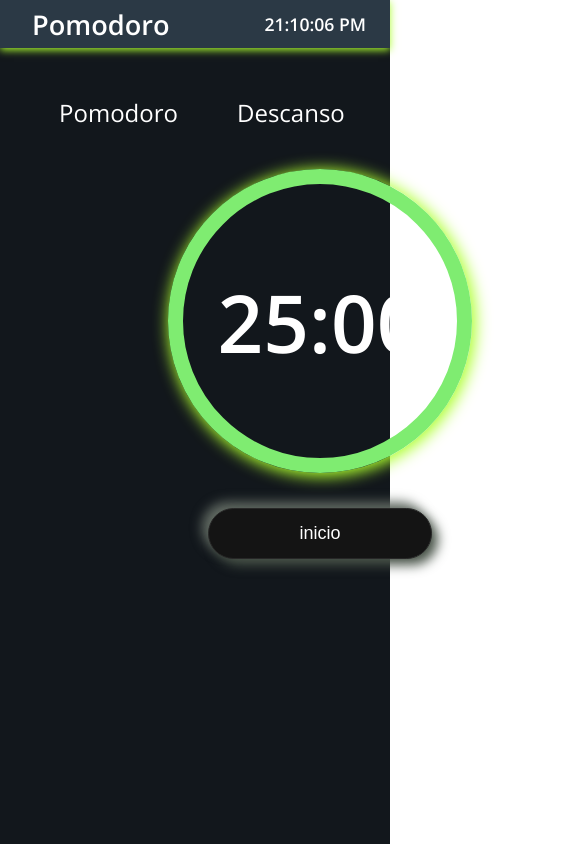
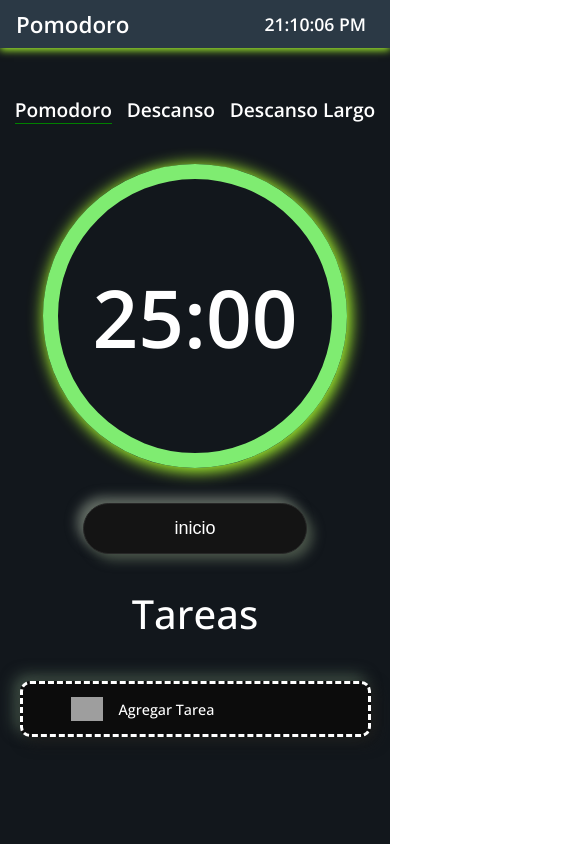
Before and after one commit to jorgeheiden/Pomodoro-app, an Angular app: page / in a window 390 px wide. Shown: the top 844 px of the page, 585 px wide, since content can reach past the window. Built offline with nearby package versions, Linux system fonts and the light colour scheme; grey boxes are pictures that could not be loaded.

Commit message:
responsividad v1

```diff
--- a/src/app/componentes/home/home.component.html
+++ b/src/app/componentes/home/home.component.html
@@ -1,7 +1,7 @@
 <div class="contenedor-home">
     <app-nav-bar></app-nav-bar>
     <div class="contenedor-home-reloj-tareas">
-        <app-reloj></app-reloj>
-        <app-tareas></app-tareas>
+            <app-reloj></app-reloj>
+            <app-tareas></app-tareas>
     </div>
 </div>
--- a/src/app/componentes/home/home.component.scss
+++ b/src/app/componentes/home/home.component.scss
@@ -9,3 +9,27 @@
     margin-top: 3rem;
     width: 100%;
 }
+app-tareas{
+    width: 50%;
+
+}
+app-reloj{
+    width: 50%;
+
+}
+
+@media screen and (max-width: 1024px){
+    .contenedor-home-reloj-tareas{
+        flex-direction: column;
+    }
+    app-reloj{
+        width: 100%;
+    }
+    app-tareas{
+        width: 100%;
+
+    }
+    @media screen and (max-width: 576px){
+
+    }
+}
--- a/src/app/componentes/nav-bar/nav-bar.component.scss
+++ b/src/app/componentes/nav-bar/nav-bar.component.scss
@@ -36,3 +36,9 @@
     height: 1.3rem;
     margin-right: 0.5rem;
 }
+@media screen and (max-width: 576px){
+    .container-titulo{
+        font-size: 1.4rem;
+        margin-left: 1rem;
+    }
+}
--- a/src/app/componentes/reloj/reloj.component.html
+++ b/src/app/componentes/reloj/reloj.component.html
@@ -1,8 +1,8 @@
 <div class="container">
     <div class="container-bar-reloj">
-        <p (click)="pomodoro()">Pomodoro</p>
-        <p (click)="descanso()" >Descanso</p>
-        <p (click)="descansoLargo()" >Descanso Largo</p>
+        <p (click)="pomodoro()" [ngClass]="{'bordeVerde': bordeVerde}">Pomodoro</p>
+        <p (click)="descanso()" [ngClass]="{'bordeAzul': bordeAzul}">Descanso</p>
+        <p (click)="descansoLargo()" [ngClass]="{'bordeAzul2': bordeAzul2}">Descanso Largo</p>
     </div>
     <div class="container-reloj">
         <h1 class="reloj" [ngClass]="{'cambiarBorde': borde}" >{{minutos}}:{{segundos}}</h1>
--- a/src/app/componentes/reloj/reloj.component.scss
+++ b/src/app/componentes/reloj/reloj.component.scss
@@ -3,8 +3,8 @@
 .container{
     display: flex;
     flex-direction: column;
-    width: 40rem;
-    height: 25rem;
+    width: 100%;
+    margin-bottom: 2rem;
 }
 .container-bar-reloj{
     display: flex;
@@ -17,6 +17,15 @@
     font-weight: 400;
     font-size: 1.5rem;
     cursor: pointer;
+}
+.bordeVerde{
+    border-bottom: 1px solid green;
+}
+.bordeAzul{
+    border-bottom: 1px solid blue;
+}
+.bordeAzul2{
+    border-bottom: 1px solid blue;
 }
 .container-reloj{
     display: flex;
@@ -66,3 +75,10 @@
  box-shadow: inset 4px 4px 12px #b4beb1,
              inset -4px -4px 12px #e9fdef;
 }
+
+@media screen and (max-width: 576px){
+    .container-bar-reloj p{
+        font-size: 1.2rem;
+        font-weight: 600;
+    }
+}
--- a/src/app/componentes/reloj/reloj.component.ts
+++ b/src/app/componentes/reloj/reloj.component.ts
@@ -21,6 +21,9 @@ export class RelojComponent implements OnInit {
   btn = "inicio"
   msjConfirm!:any
   borde = false
+  bordeVerde = true
+  bordeAzul = false
+  bordeAzul2 = false
   cuentaRegresiva(){
     if(this.segundos == "00"){
       this.segundos = 59
@@ -84,7 +87,9 @@ export class RelojComponent implements OnInit {
         this.minutos = 25
         this.pararConteo()
         this.borde = true
-        this.servicio.setCambioColorValor = true
+        this.bordeAzul = false
+        this.bordeAzul2 = false
+        this.servicio.setCambioColorValor = false
       }
     }
     else{
@@ -92,6 +97,9 @@ export class RelojComponent implements OnInit {
       this.minutos = 25
     }
     this.borde = false
+    this.bordeVerde = true
+    this.bordeAzul = false
+    this.bordeAzul2 = false
     this.servicio.setCambioColorValor = false
   }
   //Descanso Corto
@@ -103,6 +111,9 @@ export class RelojComponent implements OnInit {
         this.minutos = 5
         this.pararConteo()
         this.borde = true
+        this.bordeAzul = true
+        this.bordeAzul2 = false
+        this.bordeVerde = false
         this.servicio.setCambioColorValor = true
       }
     }
@@ -110,6 +121,9 @@ export class RelojComponent implements OnInit {
       this.segundos = "00"
       this.minutos = 5
       this.borde = true
+      this.bordeAzul = true
+      this.bordeAzul2 = false
+      this.bordeVerde = false
       this.servicio.setCambioColorValor = true
     }
 
@@ -123,6 +137,9 @@ export class RelojComponent implements OnInit {
         this.minutos = 15
         this.pararConteo()
         this.borde = true
+        this.bordeAzul2 = true
+        this.bordeAzul = false
+        this.bordeVerde = false
         this.servicio.setCambioColorValor = true
       }
     }
@@ -130,6 +147,9 @@ export class RelojComponent implements OnInit {
       this.segundos = "00"
       this.minutos = 15
       this.borde = true
+      this.bordeAzul2 = true
+      this.bordeAzul = false
+      this.bordeVerde = false
       this.servicio.setCambioColorValor = true
     }
   }
--- a/src/app/componentes/tareas/tareas.component.html
+++ b/src/app/componentes/tareas/tareas.component.html
@@ -21,7 +21,7 @@
         </div>
         <div class="contenedor-editarTarea" [ngClass]="{'ocularEditarTareas': claseOcultarEditarTarea}">
             <input type="text" placeholder="Escribe una tarea..." #tarea>
-            <div>
+            <div class="contenedor-btn">
                 <button (click)="aceptar(tarea.value); tarea.value = '' ">Aceptar</button>
                 <button (click)="cancelar()">Cancelar</button>
             </div>
--- a/src/app/componentes/tareas/tareas.component.scss
+++ b/src/app/componentes/tareas/tareas.component.scss
@@ -2,8 +2,10 @@
     display: flex;
     flex-direction: column;
     align-items: center;
-    width: 25rem;
+    width: 100%;
+
 }
+
 .titulo h1{
     color: white;
     margin-bottom: 0.5rem;
@@ -11,13 +13,15 @@
     font-weight: 500;
     font-size: 2.5rem;
 }
+.contenedor-list{
+    width: 65%;
+}
 .contenedor-list li{
     display: flex;
     align-items: center;
     justify-content: space-between;
     list-style-type: none;
     color: white;
-    width: 23rem;
     height: 5rem;
     margin: 1rem 0 1rem 0;
     padding-left: 1.5rem;
@@ -49,7 +53,7 @@
     align-items: center;
     border: 3px dashed white;
     color: white;
-    width: 23rem;
+    width: 100%;
     height: 3.5rem;
     margin: 2rem 0 1rem 0;
     font-family: 'Open Sans', sans-serif;
@@ -77,7 +81,7 @@
     justify-content: center;
     align-items: center;
     border: 2px solid rgb(206, 199, 199);
-    width: 23rem;
+    width: 100%;
     height: 6.5rem;
     margin: 2rem 0 1rem 0;
     border-radius: 10px;
@@ -87,7 +91,7 @@
              -5px -5px 15px rgba(92, 114, 96, 0.733);
    }
    .contenedor-editarTarea input{
-    width: 18rem;
+    width: 80%;
     height: 2rem;
     padding-left: 1rem;
     padding-right: 1rem;
@@ -184,3 +188,20 @@
     border-width: 0 0.15em 0.15em 0;
     transform: rotate(45deg);
    }
+
+   @media screen and (max-width: 1024px){
+    .contenedor-tareas{
+        width: 100%;
+    }
+    .contenedor-list{
+        width: 90%;
+    }
+    .contenedor-btn{
+        display: flex;
+        justify-content: center;
+        width: 100%;
+    }
+    .contenedor-editarTarea{
+        margin-bottom: 6rem;
+    }
+}
--- a/src/app/componentes/tareas/tareas.component.ts
+++ b/src/app/componentes/tareas/tareas.component.ts
@@ -22,9 +22,10 @@ export class TareasComponent implements OnInit {
 
   ngOnInit(): void {
 
-    this.obtenerLocalStorage = localStorage.getItem("tasks")
+   this.obtenerLocalStorage = localStorage.getItem("tasks")
     this.tareas = JSON.parse(this.obtenerLocalStorage)
-
+    console.log(this.obtenerLocalStorage)
+    console.log(this.tareas)
   }
 
   Agregar(){
@@ -38,6 +39,11 @@ export class TareasComponent implements OnInit {
     this.tareas.push({'tarea': tarea, "checkValor": false})
     /************** *****************/
     localStorage.setItem("tasks", JSON.stringify(this.tareas))
+
+    this.obtenerLocalStorage = localStorage.getItem("tasks")
+    this.tareas = JSON.parse(this.obtenerLocalStorage)
+
+
   }
   cancelar(){
     this.claseOcultarEditarTarea = true
```
